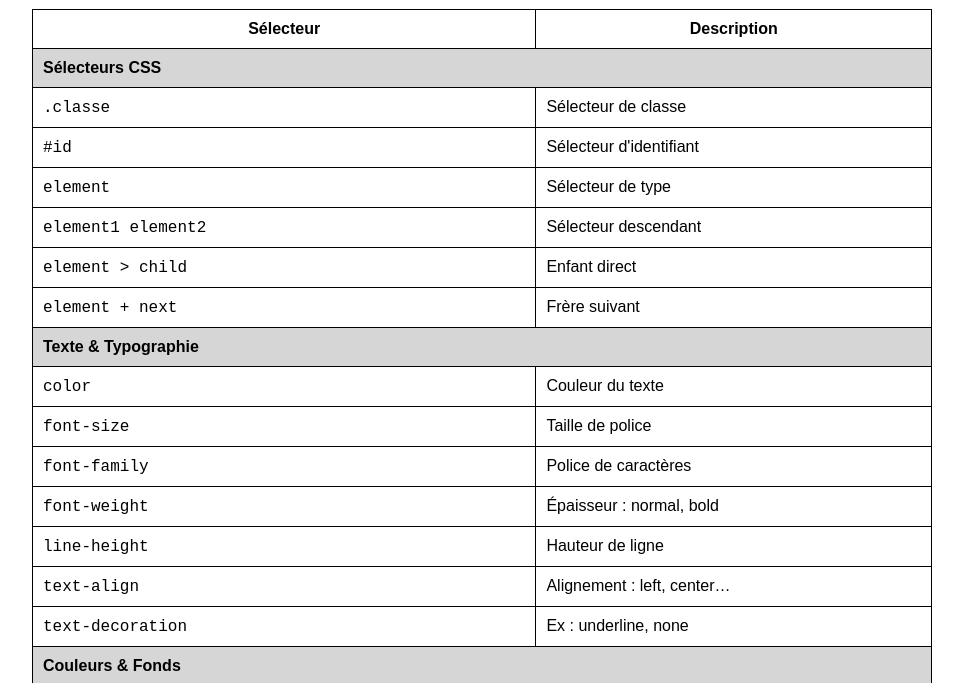
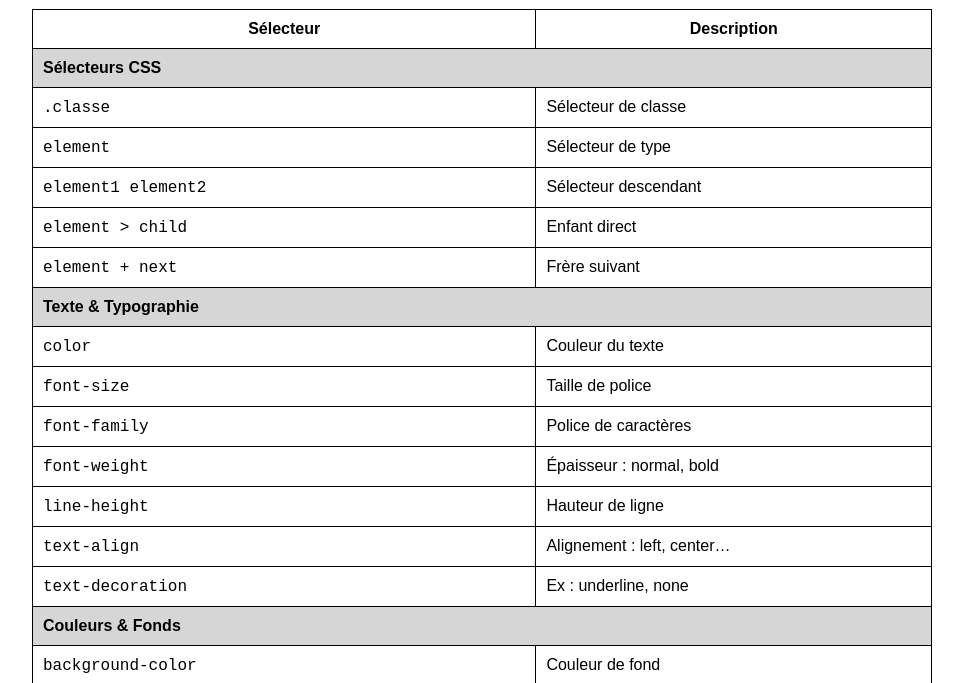
Before and after one commit to MwMproject/cheat_sheet, a plain HTML site: page CSS/index.html in a window 1280 px wide. Shown: the part 113-796 px from the top of the page, without its empty margins (158-1121 px from the left). Drawn offline with Linux system fonts and the light colour scheme.

Commit message:
modified:   CSS selector

```diff
--- a/CSS/index.html
+++ b/CSS/index.html
@@ -16,7 +16,6 @@
       <!-- Sélecteurs CSS -->
       <tr class="category"><td colspan="2">Sélecteurs CSS</td></tr>
       <tr><td><code>.classe</code></td><td>Sélecteur de classe</td></tr>
-      <tr><td><code>#id</code></td><td>Sélecteur d'identifiant</td></tr>
       <tr><td><code>element</code></td><td>Sélecteur de type</td></tr>
       <tr><td><code>element1 element2</code></td><td>Sélecteur descendant</td></tr>
       <tr><td><code>element > child</code></td><td>Enfant direct</td></tr>
```
